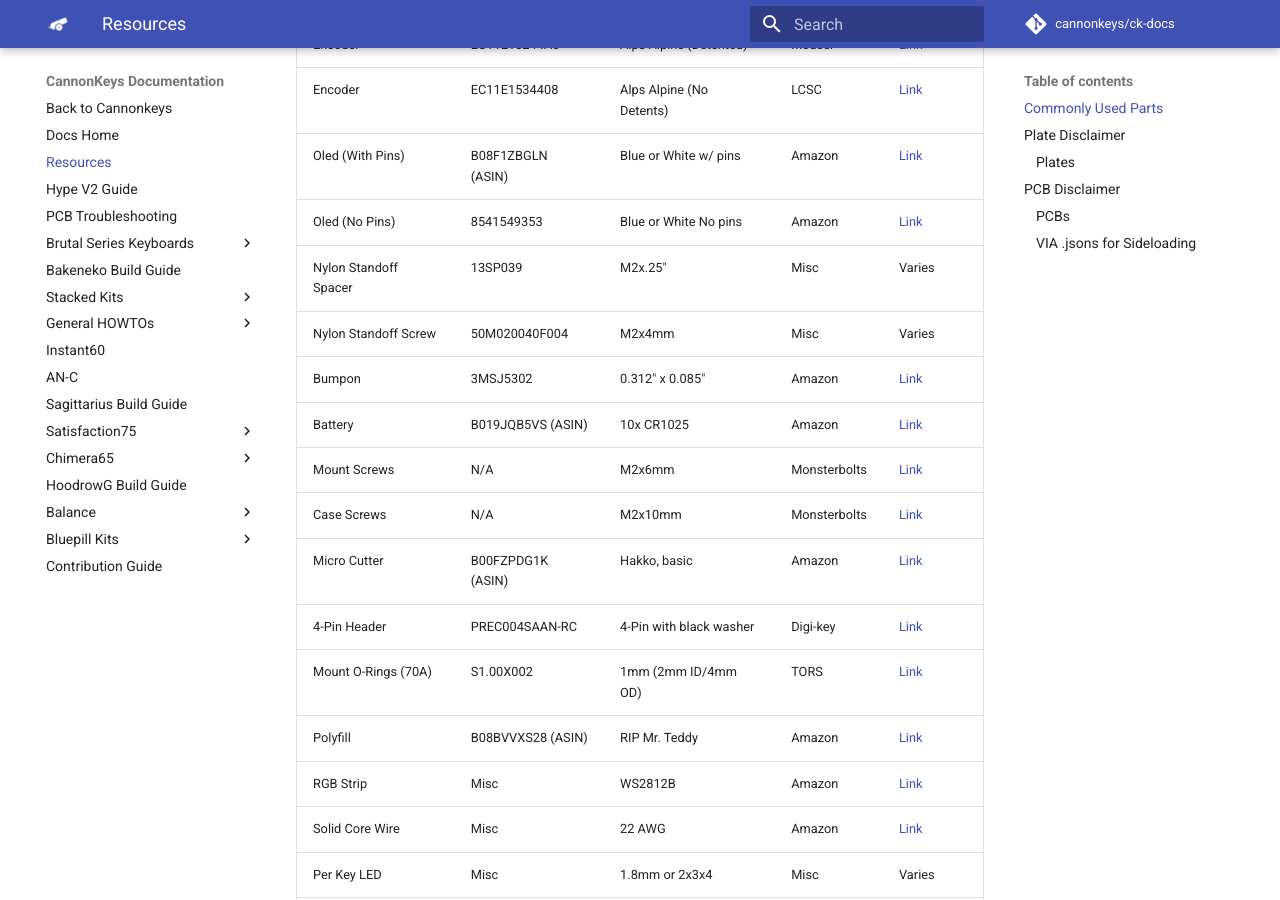
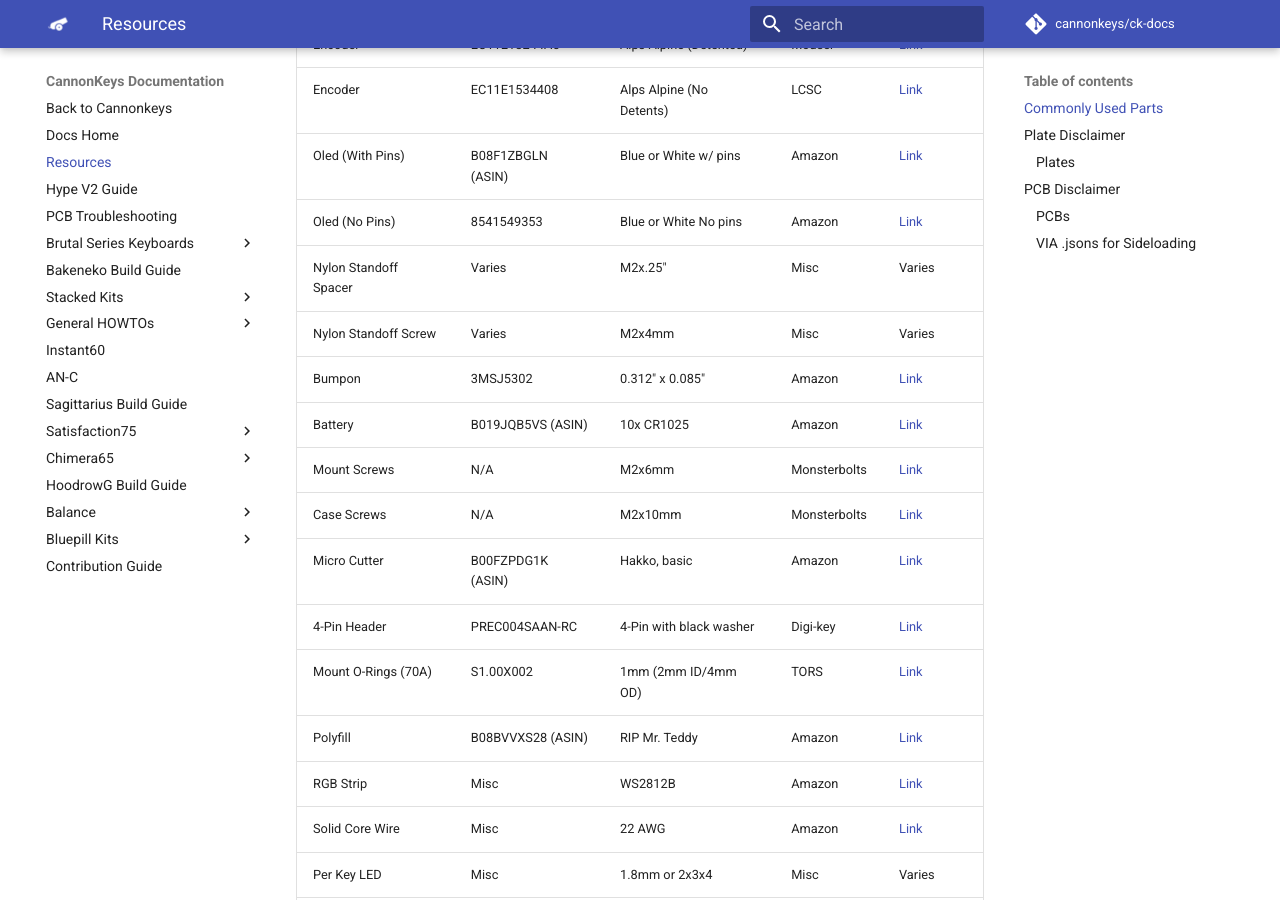
Before and after one commit to cannonkeys/ck-docs, an MkDocs documentation site: the page built from docs/resources.md, in a window 1280 px wide and 900 px high, scrolled down 347 px. Built offline with MkDocs 1.6.1 and Material for MkDocs 9.7.7, drawn with Linux system fonts in a browser that asks for light colours; comment, search, counter and statistics services are not loaded.

Commit message:
Remove part # from nylon spacers and screw

```diff
--- a/docs/resources.md
+++ b/docs/resources.md
@@ -9,8 +9,8 @@ In many of our CannonKeys designed products, we use the same parts. This is true
 | Encoder | EC11E1534408 | Alps Alpine (No Detents) | LCSC  | [Link](https://lcsc.com/product-detail/Coded-Rotary-Switches_ALPS-Electric-EC11E1534408_C278348.html)   |
 | Oled (With Pins) | B08F1ZBGLN (ASIN) | Blue or White w/ pins| Amazon  | [Link](https://www.amazon.com/MELIFE-Display-SSD1306-3-3V-5V-Arduino/dp/B08F1ZBGLN/ref=mp_s_a_1_13?dchild=1&keywords=almacen%2boled%2b128%2b32%2bwhite&qid=1603905472&sr=8-13&th=1)   |
 | Oled (No Pins) | 8541549353 | Blue or White No pins | Amazon| [Link](https://www.amazon.com/gp/product/B079BN2J8V/ref=ppx_yo_dt_b_asin_title_o01_s00?ie=UTF8&psc=1)   |
-| Nylon Standoff Spacer | 13SP039 | M2x.25"   | Misc      | Varies   |
-| Nylon Standoff Screw | 50M020040F004 | M2x4mm   | Misc     | Varies   |
+| Nylon Standoff Spacer | Varies | M2x.25"   | Misc      | Varies   |
+| Nylon Standoff Screw | Varies | M2x4mm   | Misc     | Varies   |
 | Bumpon | 3MSJ5302 | 0.312" x 0.085" | Amazon               | [Link](https://www.amazon.com/gp/product/B01ACPT2LU/ref=ppx_yo_dt_b_asin_title_o04_s00?ie=UTF8&psc=1)   |
 | Battery | B019JQB5VS (ASIN) | 10x CR1025   | Amazon       | [Link](https://www.amazon.com/gp/product/B019JQB5VS/ref=ppx_yo_dt_b_asin_title_o05_s00?ie=UTF8&psc=1)   |
 | Mount Screws    | N/A           | M2x6mm   | Monsterbolts | [Link](https://monsterbolts.com/products/m2-socket-head-cap-screws-class-12-9-alloy-steel-w-black-oxide?variant=31159205724243)   |
```
